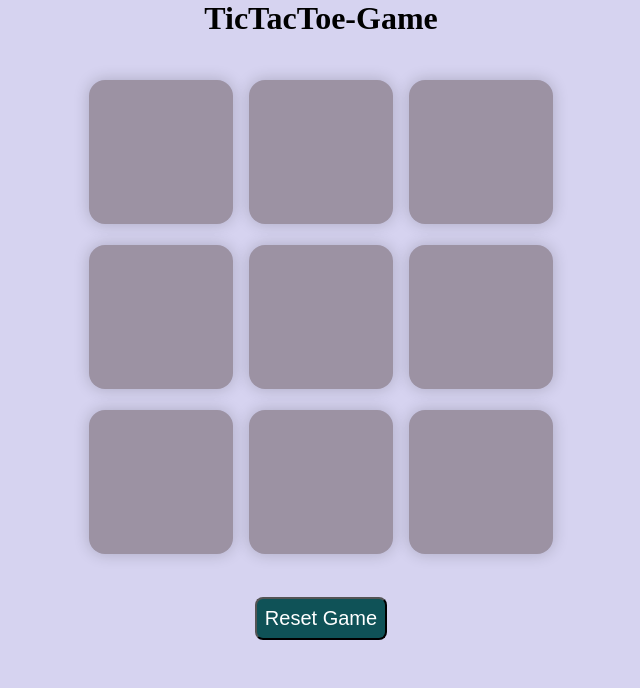
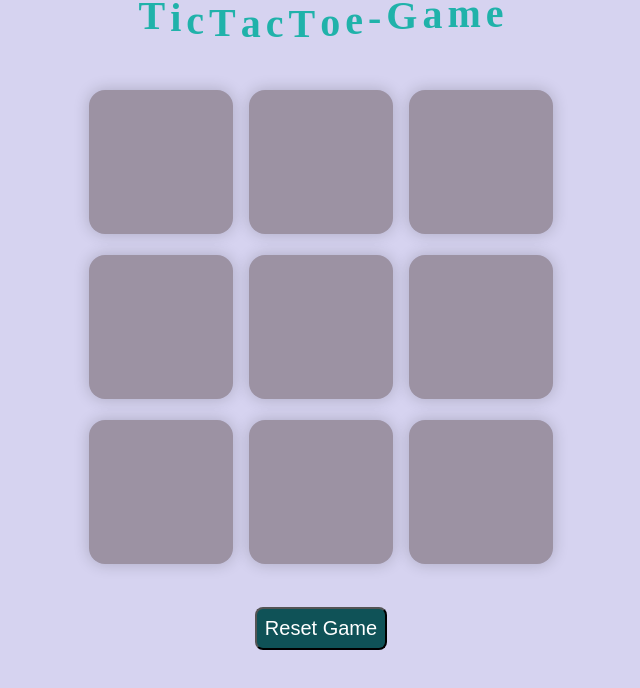
Before and after one commit to abhay221B009/TicTacToe, a plain HTML site: page index.html in a window 1280 px wide. Shown: the whole page, without its empty margins (319-959 px from the left). Drawn offline with Linux system fonts and the light colour scheme.

Commit message:
made the heading wavy

```diff
--- a/index.html
+++ b/index.html
@@ -13,7 +13,12 @@
       <button class="new-btn">New Game</button>
     </div>
     <main>
-      <h1>TicTacToe-Game</h1>
+      <h1 class="wavy-heading">
+        <span>T</span><span>i</span><span>c</span><span>T</span><span>a</span
+        ><span>c</span><span>T</span><span>o</span><span>e</span><span>-</span
+        ><span>G</span><span>a</span><span>m</span><span>e</span>
+      </h1>
+
       <div class="container">
         <div class="game">
           <button class="box"></button>
--- a/style.css
+++ b/style.css
@@ -6,6 +6,73 @@ body {
   background-color: #d6d3f0;
   text-align: center;
 }
+.wavy-heading {
+  display: flex;
+  justify-content: center;
+  gap: 5px;
+  font-size: 2.5rem;
+  font-weight: bold;
+  color: #20b2aa;
+}
+
+.wavy-heading span {
+  display: inline-block;
+  animation: wave 1.5s infinite ease-in-out;
+}
+
+.wavy-heading span:nth-child(1) {
+  animation-delay: 0s;
+}
+.wavy-heading span:nth-child(2) {
+  animation-delay: 0.1s;
+}
+.wavy-heading span:nth-child(3) {
+  animation-delay: 0.2s;
+}
+.wavy-heading span:nth-child(4) {
+  animation-delay: 0.3s;
+}
+.wavy-heading span:nth-child(5) {
+  animation-delay: 0.4s;
+}
+.wavy-heading span:nth-child(6) {
+  animation-delay: 0.5s;
+}
+.wavy-heading span:nth-child(7) {
+  animation-delay: 0.6s;
+}
+.wavy-heading span:nth-child(8) {
+  animation-delay: 0.7s;
+}
+.wavy-heading span:nth-child(9) {
+  animation-delay: 0.8s;
+}
+.wavy-heading span:nth-child(10) {
+  animation-delay: 0.9s;
+}
+.wavy-heading span:nth-child(11) {
+  animation-delay: 1s;
+}
+.wavy-heading span:nth-child(12) {
+  animation-delay: 1.1s;
+}
+.wavy-heading span:nth-child(13) {
+  animation-delay: 1.2s;
+}
+.wavy-heading span:nth-child(14) {
+  animation-delay: 1.3s;
+}
+
+@keyframes wave {
+  0%,
+  100% {
+    transform: translateY(0px);
+  }
+  50% {
+    transform: translateY(-10px);
+  }
+}
+
 .container {
   height: 70vh;
 
```
